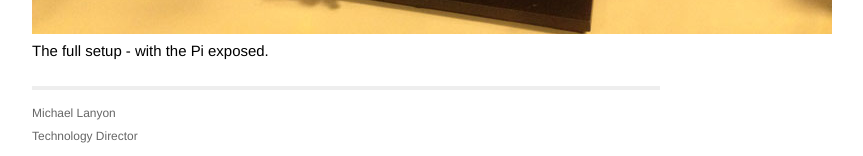
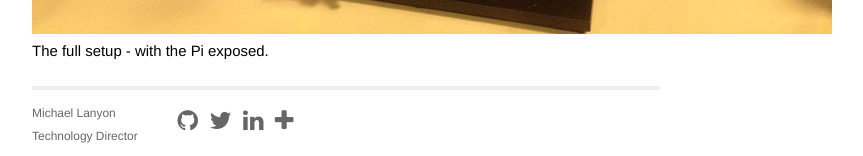
Before and after one commit to lanyonm/lanyonm.github.io, a Jekyll site: the page built from _posts/2013-05-31-pi-kiosk.md, in a window 1280 px wide. Shown: the part 1785-1941 px from the top of the page, without its empty margins (294-1157 px from the left). Built offline with Jekyll 4.4.1, drawn with Linux system fonts in a browser that asks for light colours.

Commit message:
move header to included file

```diff
--- /dev/null
+++ b/_includes/head.html
@@ -0,0 +1,14 @@
+<meta charset="utf-8">
+<meta http-equiv="X-UA-Compatible" content="IE=edge,chrome=1">
+<title>{{ page.title }}</title>
+<meta name="description" content="{{ page.description }}">
+<meta name="viewport" content="width=device-width">
+
+<!-- syntax highlighting CSS -->
+<link rel="stylesheet" href="/css/syntax.css">
+
+<!-- Custom CSS -->
+<link rel="stylesheet" href="/css/main.css">
+
+<!-- FontAwesome -->
+<link rel="stylesheet" href="/css/font-awesome.min.css">
--- a/_layouts/default.html
+++ b/_layouts/default.html
@@ -1,18 +1,11 @@
-<!DOCTYPE html>
+<!doctype html>
+<!--[if lt IE 7]><html class="no-js lt-ie9 lt-ie8 lt-ie7" lang="en"> <![endif]-->
+<!--[if (IE 7)&!(IEMobile)]><html class="no-js lt-ie9 lt-ie8" lang="en"><![endif]-->
+<!--[if (IE 8)&!(IEMobile)]><html class="no-js lt-ie9" lang="en"><![endif]-->
+<!--[if gt IE 8]><!--> <html class="no-js" lang="en"><!--<![endif]-->
 <html>
     <head>
-        <meta charset="utf-8">
-        <meta http-equiv="X-UA-Compatible" content="IE=edge,chrome=1">
-        <title>{{ page.title }}</title>
-        <meta name="description" content="{{ page.description }}">
-        <meta name="viewport" content="width=device-width">
-
-        <!-- syntax highlighting CSS -->
-        <link rel="stylesheet" href="/css/syntax.css">
-
-        <!-- Custom CSS -->
-        <link rel="stylesheet" href="/css/main.css">
-
+        {% include head.html %}
     </head>
     <body>
 
```
